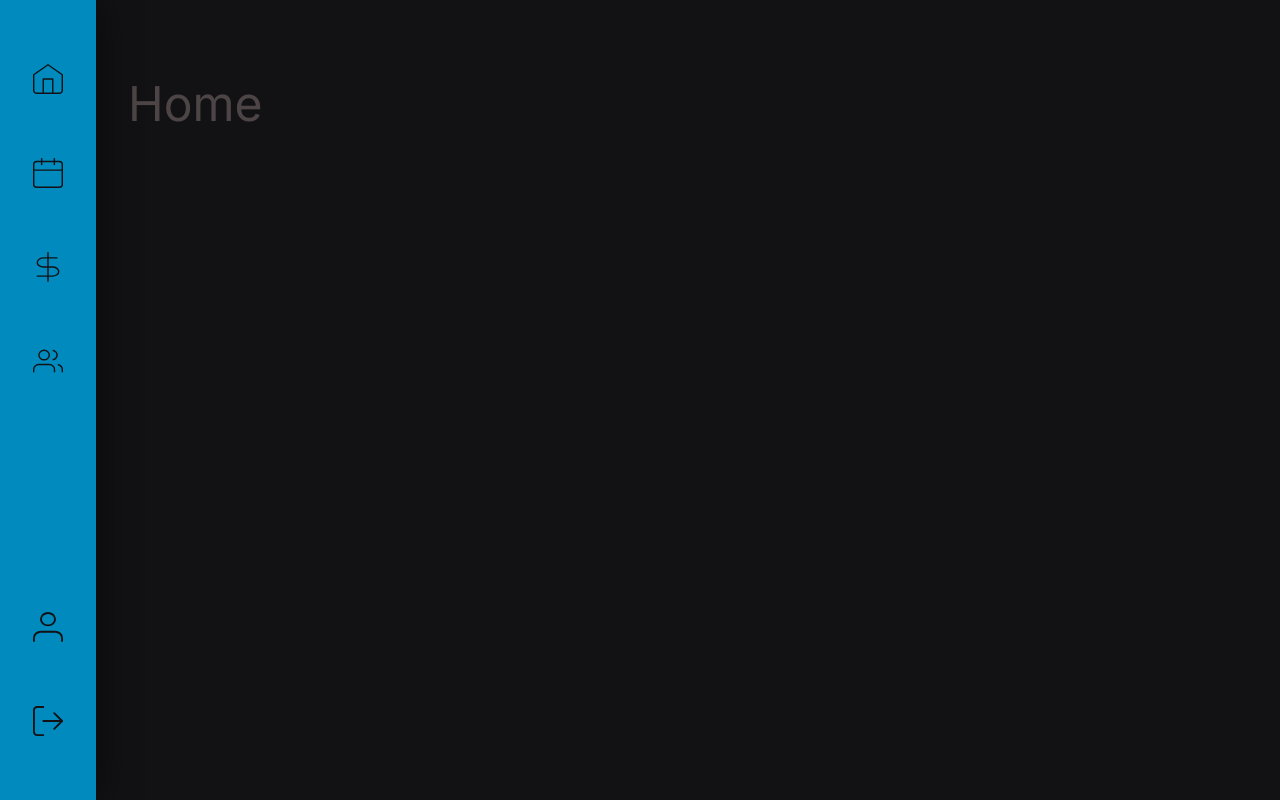
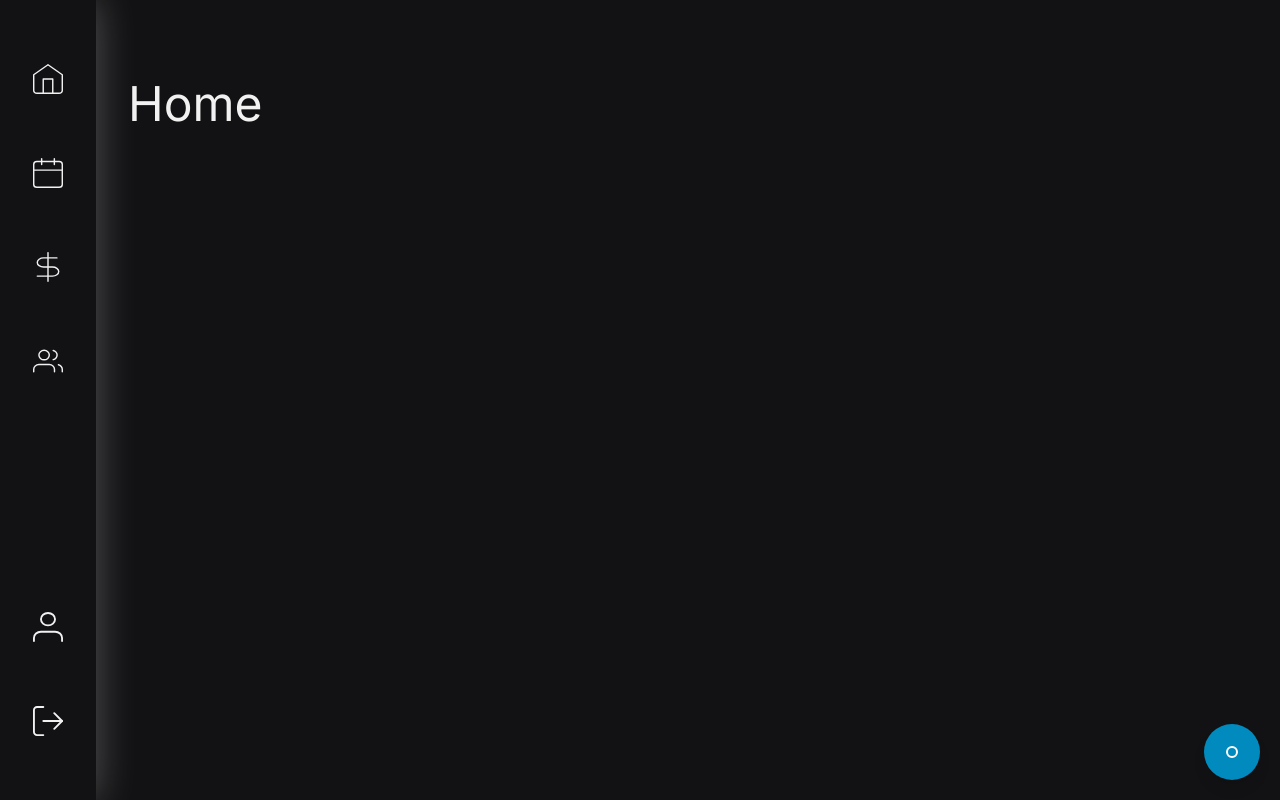
Before and after one commit to Melancia-Salgada/psico-frontend, a React (Vite) app in the folder easypsi/: page / in a window 1280 px wide. Built offline with nearby package versions, Linux system fonts and the light colour scheme.

Commit message:
white mode button

```diff
--- a/easypsi/src/components/Lista.jsx
+++ b/easypsi/src/components/Lista.jsx
@@ -1,16 +1,6 @@
 import React from 'react';
 
-// Componente reutilizável para campos de entrada
-const InputField = ({ label, placeholder }) => (
-  <div className='flex flex-col'>
-    <div className='text-2xl font-bold mb-2'>{label}</div>
-    <input
-      className='rounded-full p-2 w-full border-solid border-preto-whitemode border-2'
 
-
-    />
-  </div>
-);
 
 const Lista = () => {
   return (
--- a/easypsi/src/components/Sidebar.jsx
+++ b/easypsi/src/components/Sidebar.jsx
@@ -2,38 +2,39 @@ import React from 'react'
 
 const Sidebar = () => {
   return (
-    <div className='fixed top-0 left-0 w-24 h-screen drop-shadow-[0_0_20px_rgba(0,0,0,0.6)]'>
-        <div className='container h-full bg-azul'>
+    <div>
+      <div className='fixed top-0 left-0 w-24 h-screen drop-shadow-[0_0_20px_rgba(241,241,241,0.3)]'>
+        <div className='h-full bg-preto-darkmode'>
           <div className='flex flex-col justify-between h-full'>
 
-            <div className='flex flex-col items-center justify-between mt-16'>
+            <div className='flex flex-col items-center justify-between mt-16 '>
               <a href='/home' className='mb-16'>
                 <svg width="30" height="30" viewBox="0 0 42 42" fill="none" xmlns="http://www.w3.org/2000/svg">
-                  <path d="M1 15L21 1L41 15V37C41 38.0609 40.5317 39.0783 39.6983 39.8284C38.8648 40.5786 37.7343 41 36.5556 41H5.44444C4.2657 41 3.13524 40.5786 2.30175 39.8284C1.46825 39.0783 1 38.0609 1 37V15Z" stroke="#121214" stroke-width="2" stroke-linecap="round" stroke-linejoin="round"/>
-                  <path d="M14.332 41V21H27.6654V41" stroke="#121214" stroke-width="2" stroke-linecap="round" stroke-linejoin="round"/>
+                  <path d="M1 15L21 1L41 15V37C41 38.0609 40.5317 39.0783 39.6983 39.8284C38.8648 40.5786 37.7343 41 36.5556 41H5.44444C4.2657 41 3.13524 40.5786 2.30175 39.8284C1.46825 39.0783 1 38.0609 1 37V15Z" stroke="#f1f1f1" stroke-width="2" stroke-linecap="round" stroke-linejoin="round"/>
+                  <path d="M14.332 41V21H27.6654V41" stroke="#f1f1f1" stroke-width="2" stroke-linecap="round" stroke-linejoin="round"/>
                 </svg>
               </a>
               <a href='/agenda' className='mb-16'>
                 <svg width="30" height="30" viewBox="0 0 42 42" fill="none" xmlns="http://www.w3.org/2000/svg">
-                  <path d="M36.5556 5H5.44444C2.98985 5 1 6.79086 1 9V37C1 39.2091 2.98985 41 5.44444 41H36.5556C39.0102 41 41 39.2091 41 37V9C41 6.79086 39.0102 5 36.5556 5Z" stroke="#121214" stroke-width="2" stroke-linecap="round" stroke-linejoin="round"/>
-                  <path d="M29.8887 1V9" stroke="#121214" stroke-width="2" stroke-linecap="round" stroke-linejoin="round"/>
-                  <path d="M12.1113 1V9" stroke="#121214" stroke-width="2" stroke-linecap="round" stroke-linejoin="round"/>
-                  <path d="M1 17H41" stroke="#121214" stroke-width="2" stroke-linecap="round" stroke-linejoin="round"/>
+                  <path d="M36.5556 5H5.44444C2.98985 5 1 6.79086 1 9V37C1 39.2091 2.98985 41 5.44444 41H36.5556C39.0102 41 41 39.2091 41 37V9C41 6.79086 39.0102 5 36.5556 5Z" stroke="#f1f1f1" stroke-width="2" stroke-linecap="round" stroke-linejoin="round"/>
+                  <path d="M29.8887 1V9" stroke="#f1f1f1" stroke-width="2" stroke-linecap="round" stroke-linejoin="round"/>
+                  <path d="M12.1113 1V9" stroke="#f1f1f1" stroke-width="2" stroke-linecap="round" stroke-linejoin="round"/>
+                  <path d="M1 17H41" stroke="#f1f1f1" stroke-width="2" stroke-linecap="round" stroke-linejoin="round"/>
                 </svg>
               </a>
               <a href='/financeiro' className='mb-16'>
                 <svg width="30" height="30" viewBox="0 0 32 42" fill="none" xmlns="http://www.w3.org/2000/svg">
-                  <path d="M16 1V41" stroke="#121214" stroke-width="2" stroke-linecap="round" stroke-linejoin="round"/>
-                  <path d="M28.5 8.27246H9.75C7.42936 8.27246 5.20376 8.94291 3.56282 10.1363C1.92187 11.3297 1 12.9484 1 14.6361C1 16.3238 1.92187 17.9425 3.56282 19.1359C5.20376 20.3293 7.42936 20.9997 9.75 20.9997H22.25C24.5706 20.9997 26.7962 21.6702 28.4372 22.8636C30.0781 24.057 31 25.6756 31 27.3634C31 29.0511 30.0781 30.6697 28.4372 31.8631C26.7962 33.0566 24.5706 33.727 22.25 33.727H1" stroke="#121214" stroke-width="2" stroke-linecap="round" stroke-linejoin="round"/>
+                  <path d="M16 1V41" stroke="#f1f1f1" stroke-width="2" stroke-linecap="round" stroke-linejoin="round"/>
+                  <path d="M28.5 8.27246H9.75C7.42936 8.27246 5.20376 8.94291 3.56282 10.1363C1.92187 11.3297 1 12.9484 1 14.6361C1 16.3238 1.92187 17.9425 3.56282 19.1359C5.20376 20.3293 7.42936 20.9997 9.75 20.9997H22.25C24.5706 20.9997 26.7962 21.6702 28.4372 22.8636C30.0781 24.057 31 25.6756 31 27.3634C31 29.0511 30.0781 30.6697 28.4372 31.8631C26.7962 33.0566 24.5706 33.727 22.25 33.727H1" stroke="#f1f1f1" stroke-width="2" stroke-linecap="round" stroke-linejoin="round"/>
                 </svg>
 
               </a>
               <a href='/pacientes' className='mb-16'>
                 <svg width="30" height="30" viewBox="0 0 42 32" fill="none" xmlns="http://www.w3.org/2000/svg">
-                  <path d="M30.0909 30.9994V27.6661C30.0909 25.898 29.3247 24.2024 27.9608 22.9521C26.5969 21.7019 24.747 20.9995 22.8182 20.9995H8.27273C6.34388 20.9995 4.49403 21.7019 3.13013 22.9521C1.76623 24.2024 1 25.898 1 27.6661V30.9994" stroke="#121214" stroke-width="2" stroke-linecap="round" stroke-linejoin="round"/>
-                  <path d="M15.5462 14.3332C19.5628 14.3332 22.8189 11.3485 22.8189 7.66661C22.8189 3.98474 19.5628 1 15.5462 1C11.5295 1 8.27344 3.98474 8.27344 7.66661C8.27344 11.3485 11.5295 14.3332 15.5462 14.3332Z" stroke="#121214" stroke-width="2" stroke-linecap="round" stroke-linejoin="round"/>
-                  <path d="M40.9995 30.9991V27.6658C40.9983 26.1887 40.4619 24.7537 39.4747 23.5863C38.4874 22.4189 37.1052 21.5851 35.5449 21.2158" stroke="#121214" stroke-width="2" stroke-linecap="round" stroke-linejoin="round"/>
-                  <path d="M28.2734 1.2168C29.8378 1.58396 31.2244 2.41796 32.2146 3.58729C33.2048 4.75663 33.7422 6.19481 33.7422 7.67508C33.7422 9.15535 33.2048 10.5935 32.2146 11.7629C31.2244 12.9322 29.8378 13.7662 28.2734 14.1334" stroke="#121214" stroke-width="2" stroke-linecap="round" stroke-linejoin="round"/>
+                  <path d="M30.0909 30.9994V27.6661C30.0909 25.898 29.3247 24.2024 27.9608 22.9521C26.5969 21.7019 24.747 20.9995 22.8182 20.9995H8.27273C6.34388 20.9995 4.49403 21.7019 3.13013 22.9521C1.76623 24.2024 1 25.898 1 27.6661V30.9994" stroke="#f1f1f1" stroke-width="2" stroke-linecap="round" stroke-linejoin="round"/>
+                  <path d="M15.5462 14.3332C19.5628 14.3332 22.8189 11.3485 22.8189 7.66661C22.8189 3.98474 19.5628 1 15.5462 1C11.5295 1 8.27344 3.98474 8.27344 7.66661C8.27344 11.3485 11.5295 14.3332 15.5462 14.3332Z" stroke="#f1f1f1" stroke-width="2" stroke-linecap="round" stroke-linejoin="round"/>
+                  <path d="M40.9995 30.9991V27.6658C40.9983 26.1887 40.4619 24.7537 39.4747 23.5863C38.4874 22.4189 37.1052 21.5851 35.5449 21.2158" stroke="#f1f1f1" stroke-width="2" stroke-linecap="round" stroke-linejoin="round"/>
+                  <path d="M28.2734 1.2168C29.8378 1.58396 31.2244 2.41796 32.2146 3.58729C33.2048 4.75663 33.7422 6.19481 33.7422 7.67508C33.7422 9.15535 33.2048 10.5935 32.2146 11.7629C31.2244 12.9322 29.8378 13.7662 28.2734 14.1334" stroke="#f1f1f1" stroke-width="2" stroke-linecap="round" stroke-linejoin="round"/>
                 </svg>
               </a>
             </div>
@@ -41,22 +42,24 @@ const Sidebar = () => {
             <div className='flex flex-col items-center justify-between mb-16'>
               <a href='/perfil' className='mb-16'>
                 <svg width="30" height="30" viewBox="0 0 32 32" fill="none" xmlns="http://www.w3.org/2000/svg">
-                  <path d="M31 30.9999V27.6666C31 25.8985 30.2098 24.2028 28.8033 22.9526C27.3968 21.7024 25.4891 21 23.5 21H8.5C6.51088 21 4.60322 21.7024 3.1967 22.9526C1.79018 24.2028 1 25.8985 1 27.6666V30.9999" stroke="#121214" stroke-width="2" stroke-linecap="round" stroke-linejoin="round"/>
-                  <path d="M16 14.3332C20.1421 14.3332 23.5 11.3485 23.5 7.66661C23.5 3.98474 20.1421 1 16 1C11.8579 1 8.5 3.98474 8.5 7.66661C8.5 11.3485 11.8579 14.3332 16 14.3332Z" stroke="#121214" stroke-width="2" stroke-linecap="round" stroke-linejoin="round"/>
+                  <path d="M31 30.9999V27.6666C31 25.8985 30.2098 24.2028 28.8033 22.9526C27.3968 21.7024 25.4891 21 23.5 21H8.5C6.51088 21 4.60322 21.7024 3.1967 22.9526C1.79018 24.2028 1 25.8985 1 27.6666V30.9999" stroke="#f1f1f1" stroke-width="2" stroke-linecap="round" stroke-linejoin="round"/>
+                  <path d="M16 14.3332C20.1421 14.3332 23.5 11.3485 23.5 7.66661C23.5 3.98474 20.1421 1 16 1C11.8579 1 8.5 3.98474 8.5 7.66661C8.5 11.3485 11.8579 14.3332 16 14.3332Z" stroke="#f1f1f1" stroke-width="2" stroke-linecap="round" stroke-linejoin="round"/>
                 </svg>
               </a>
               <a href='/' className=''>
                 <svg width="30" height="30" viewBox="0 0 32 32" fill="none" xmlns="http://www.w3.org/2000/svg">
-                  <path d="M10.9998 31H4.33328C3.44924 31 2.60141 30.6488 1.97629 30.0237C1.35118 29.3986 1 28.5507 1 27.6667V4.33333C1 3.44928 1.35118 2.60143 1.97629 1.97631C2.60141 1.35119 3.44924 1 4.33328 1H10.9998" stroke="#121214" stroke-width="2" stroke-linecap="round" stroke-linejoin="round"/>
-                  <path d="M22.666 24.3332L30.9992 15.9998L22.666 7.6665" stroke="#121214" stroke-width="2" stroke-linecap="round" stroke-linejoin="round"/>
-                  <path d="M30.9997 16H11" stroke="#121214" stroke-width="2" stroke-linecap="round" stroke-linejoin="round"/>
+                  <path d="M10.9998 31H4.33328C3.44924 31 2.60141 30.6488 1.97629 30.0237C1.35118 29.3986 1 28.5507 1 27.6667V4.33333C1 3.44928 1.35118 2.60143 1.97629 1.97631C2.60141 1.35119 3.44924 1 4.33328 1H10.9998" stroke="#f1f1f1" stroke-width="2" stroke-linecap="round" stroke-linejoin="round"/>
+                  <path d="M22.666 24.3332L30.9992 15.9998L22.666 7.6665" stroke="#f1f1f1" stroke-width="2" stroke-linecap="round" stroke-linejoin="round"/>
+                  <path d="M30.9997 16H11" stroke="#f1f1f1" stroke-width="2" stroke-linecap="round" stroke-linejoin="round"/>
                 </svg>
               </a>
             </div>
 
           </div>
         </div>
+      </div>
     </div>
+
   )
 }
 
--- /dev/null
+++ b/easypsi/src/components/WhiteMode.jsx
@@ -0,0 +1,35 @@
+import React, { useState } from 'react';
+
+const WhiteMode = () => {
+  const [whiteMode, setWhiteMode] = useState(false);
+
+  const toggleWhiteMode = () => {
+    setWhiteMode(!whiteMode);
+  };
+
+  return (
+    <div>
+      {/* Conteúdo da página */}
+      <div className="fixed bottom-5 right-5">
+        <button
+          onClick={toggleWhiteMode}
+          className="w-14 h-14 bg-azul rounded-full flex items-center justify-center shadow-lg">
+          {/* Ícone do botão */}
+          <svg
+            xmlns="http://www.w3.org/2000/svg"
+            viewBox="0 0 24 24"
+            fill="none"
+            stroke="currentColor"
+            strokeWidth="2"
+            strokeLinecap="round"
+            strokeLinejoin="round"
+            className="w-6 h-6 text-white">
+            <circle cx="12" cy="12" r="5" />
+          </svg>
+        </button>
+      </div>
+    </div>
+  );
+};
+
+export default WhiteMode;
--- a/easypsi/src/index.css
+++ b/easypsi/src/index.css
@@ -5,8 +5,8 @@
 @layer base {
   html {
     @apply font-sans;
-    @apply text-preto-whitemode;
-    @apply bg-preto-darkmode
+    @apply text-branco-whitemode;
+    @apply bg-preto-darkmode;
 
   }
 
--- a/easypsi/src/views/Agenda.jsx
+++ b/easypsi/src/views/Agenda.jsx
@@ -1,6 +1,7 @@
 import React from 'react'
 import Sidebar from '../components/Sidebar'
 import Titulo from '../components/Titulo'
+import WhiteMode from '../components/WhiteMode'
 
 const Agenda = () => {
   return (
@@ -9,6 +10,7 @@ const Agenda = () => {
         <div className='ml-32'>
             <Titulo>Agenda</Titulo>
         </div>
+        <WhiteMode/>
     </div>
   )
 }
--- a/easypsi/src/views/Financeiro.jsx
+++ b/easypsi/src/views/Financeiro.jsx
@@ -1,6 +1,7 @@
 import React from 'react'
 import Sidebar from '../components/Sidebar'
 import Titulo from '../components/Titulo'
+import WhiteMode from '../components/WhiteMode'
 
 export const Financeiro = () => {
   return (
@@ -9,6 +10,7 @@ export const Financeiro = () => {
         <div className='ml-32'>
             <Titulo>Financeiro</Titulo>
         </div>
+        <WhiteMode/>
     </div>
   )
 }
--- a/easypsi/src/views/Home.jsx
+++ b/easypsi/src/views/Home.jsx
@@ -1,6 +1,7 @@
 import React from 'react'
 import Sidebar from '../components/Sidebar'
 import Titulo from '../components/Titulo'
+import WhiteMode from '../components/WhiteMode'
 
 const Home = () => {
   return (
@@ -9,7 +10,7 @@ const Home = () => {
         <div className='ml-32'>
             <Titulo>Home</Titulo>
         </div>
-
+        <WhiteMode/>
     </div>
   )
 }
--- a/easypsi/src/views/Pacientes.jsx
+++ b/easypsi/src/views/Pacientes.jsx
@@ -2,6 +2,7 @@ import React from 'react'
 import Sidebar from '../components/Sidebar'
 import Titulo from '../components/Titulo'
 import Lista from '../components/Lista'
+import WhiteMode from '../components/WhiteMode'
 
 const Pacientes = () => {
   return (
@@ -11,6 +12,7 @@ const Pacientes = () => {
           <Titulo>Pacientes</Titulo>
           <Lista></Lista>
         </div>
+        <WhiteMode/>
     </div>
   )
 }
--- a/easypsi/src/views/Perfil.jsx
+++ b/easypsi/src/views/Perfil.jsx
@@ -1,6 +1,7 @@
 import React from 'react'
 import Sidebar from '../components/Sidebar'
 import Titulo from '../components/Titulo'
+import WhiteMode from '../components/WhiteMode'
 
 const Perfil = () => {
   return (
@@ -9,6 +10,7 @@ const Perfil = () => {
         <div className='ml-32'>
             <Titulo>Perfil</Titulo>
         </div>
+        <WhiteMode/>
     </div>
   )
 }
```
Also changed, not shown: 1 other file (tests, documents, lock files or other folders).
